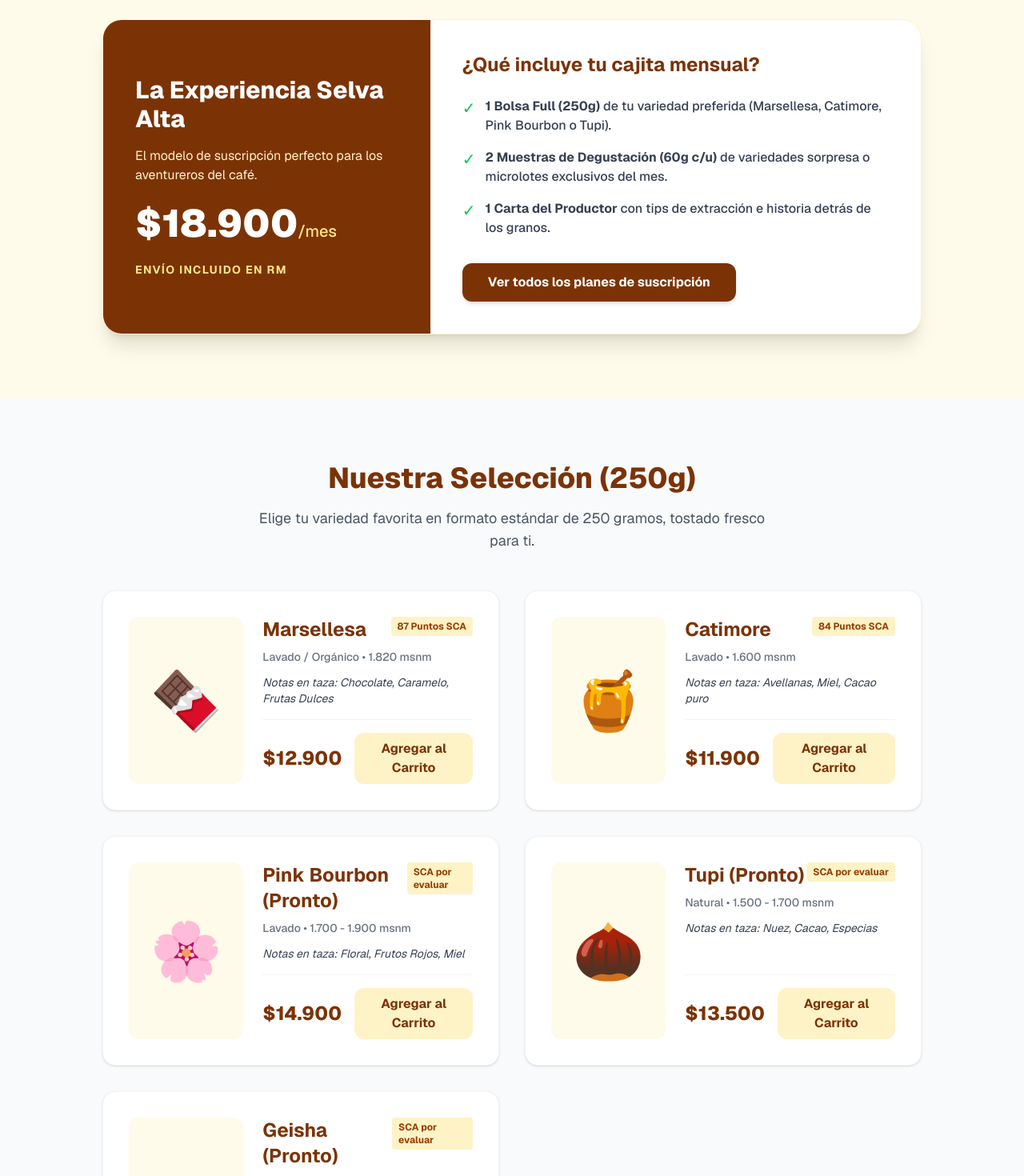
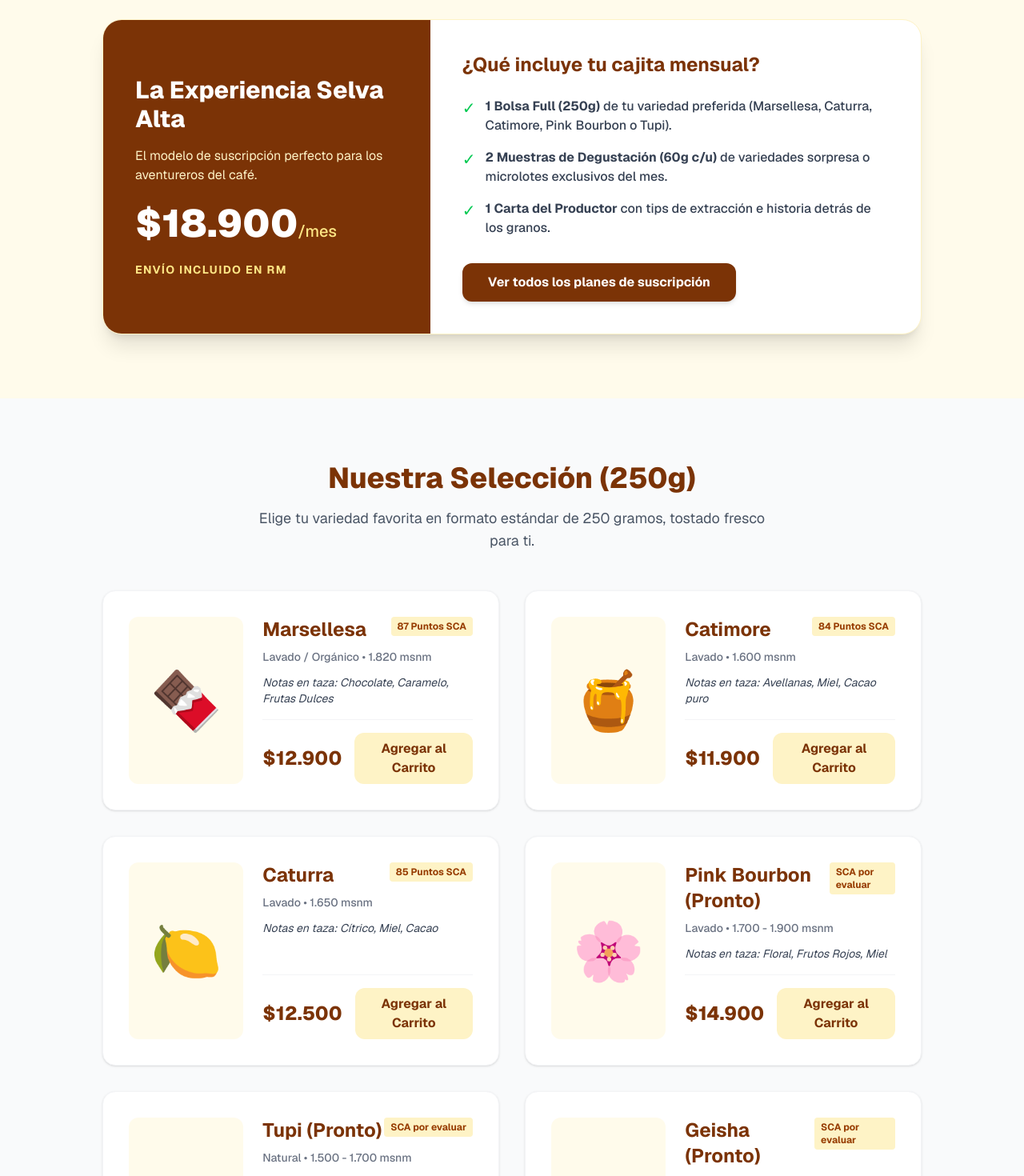
Before and after one commit to Pipin333/tastychile, a Next.js app: page /club in a window 1280 px wide. Shown: the part 460-1930 px from the top of the page at 80% size. Built offline with nearby package versions, Linux system fonts and the light colour scheme.

Commit message:
feat: add Caturra variety across b2c and b2b in dev

```diff
--- a/src/app/b2b/page.tsx
+++ b/src/app/b2b/page.tsx
@@ -19,13 +19,22 @@ export default function Home() {
       tastingNotes: ["🍫 Chocolate", "🍬 Caramelo", "🍒 Frutas Dulces"]
     },
     {
-      name: "Catimore",
+      name: "Pronto: Catimore",
       points: "84 Puntos SCA",
       description: "Un perfil dulce y balanceado con un cuerpo cremoso. Este lote lavado a 1.600 msnm resalta por sus notas ricas que recuerdan a postres clásicos. Una opción sumamente versátil y perfecta tanto para espresso como para filtrados suaves diarios.",
       origin: "Huánuco, Perú",
       altitude: "1.600 msnm",
       process: "Lavado",
       tastingNotes: ["🍯 Miel", "🌰 Avellanas", "🍫 Cacao puro"]
+    },
+    {
+      name: "Caturra",
+      points: "85 Puntos SCA",
+      description: "Un clásico sudamericano conocido por su acidez brillante y cuerpo medio. Este perfil lavado ofrece notas vibrantes y un dulzor prolongado.",
+      origin: "Alta Amazonía",
+      altitude: "1.650 msnm",
+      process: "Lavado",
+      tastingNotes: ["🍋 Cítrico", "🍯 Miel", "🍫 Cacao"]
     },
     {
       name: "Pronto: Pink Bourbon",
--- a/src/app/club/page.tsx
+++ b/src/app/club/page.tsx
@@ -6,8 +6,7 @@ import { addContactToWaitlist } from '@/app/actions';
 
 const coffees = [
   { id: 'marsellesa', name: 'Marsellesa', notes: 'Chocolate, Caramelo, Frutas Dulces', process: 'Lavado / Orgánico', points: '87 Puntos SCA', price: 12900, emoji: '🍫', alt: '1.820 msnm' },
-  { id: 'catimore', name: 'Catimore', notes: 'Avellanas, Miel, Cacao puro', process: 'Lavado', points: '84 Puntos SCA', price: 11900, emoji: '🍯', alt: '1.600 msnm' },
-  { id: 'pink-bourbon', name: 'Pink Bourbon (Pronto)', notes: 'Floral, Frutos Rojos, Miel', process: 'Lavado', points: 'SCA por evaluar', price: 14900, emoji: '🌸', alt: '1.700 - 1.900 msnm' },
+  { id: 'catimore', name: 'Catimore', notes: 'Avellanas, Miel, Cacao puro', process: 'Lavado', points: '84 Puntos SCA', price: 11900, emoji: '🍯', alt: '1.600 msnm' },    { id: 'caturra', name: 'Caturra', notes: 'Cítrico, Miel, Cacao', process: 'Lavado', points: '85 Puntos SCA', price: 12500, emoji: '🍋', alt: '1.650 msnm' },  { id: 'pink-bourbon', name: 'Pink Bourbon (Pronto)', notes: 'Floral, Frutos Rojos, Miel', process: 'Lavado', points: 'SCA por evaluar', price: 14900, emoji: '🌸', alt: '1.700 - 1.900 msnm' },
   { id: 'tupi', name: 'Tupi (Pronto)', notes: 'Nuez, Cacao, Especias', process: 'Natural', points: 'SCA por evaluar', price: 13500, emoji: '🌰', alt: '1.500 - 1.700 msnm' },
   { id: 'geisha', name: 'Geisha (Pronto)', notes: 'Jazmín, Bergamota, Fruta Tropical', process: 'Lavado', points: 'SCA por evaluar', price: 19900, emoji: '🌺', alt: '1.850+ msnm' },
 ];
@@ -73,7 +72,7 @@ export default function Club() {
               <ul className="space-y-4 mb-8">
                 <li className="flex items-start">
                   <span className="text-green-500 mr-3 text-xl">✓</span>
-                  <p className="text-gray-700 font-medium"><strong>1 Bolsa Full (250g)</strong> de tu variedad preferida (Marsellesa, Catimore, Pink Bourbon o Tupi).</p>
+                    <p className="text-gray-700 font-medium"><strong>1 Bolsa Full (250g)</strong> de tu variedad preferida (Marsellesa, Caturra, Catimore, Pink Bourbon o Tupi).</p>
                 </li>
                 <li className="flex items-start">
                   <span className="text-green-500 mr-3 text-xl">✓</span>
--- a/src/app/club/suscripciones/page.tsx
+++ b/src/app/club/suscripciones/page.tsx
@@ -130,7 +130,7 @@ export default function SuscripcionesPage() {
           <div className="space-y-6">
             <div className="bg-gray-50 p-6 rounded-2xl">
               <h4 className="text-lg font-bold text-gray-900 mb-2">¿Puedo cambiar mi variedad mes a mes?</h4>
-              <p className="text-gray-600">¡Por supuesto! Desde tu panel podrás cambiar la bolsa principal de 250g antes del día 5 de cada mes para probar toda nuestra rotación (Marsellesa, Catimore, Pink Bourbon, etc).</p>
+                <p className="text-gray-600">¡Por supuesto! Desde tu panel podrás cambiar la bolsa principal de 250g antes del día 5 de cada mes para probar toda nuestra rotación (Marsellesa, Caturra, Catimore, Pink Bourbon, etc).</p>
             </div>
             <div className="bg-gray-50 p-6 rounded-2xl">
               <h4 className="text-lg font-bold text-gray-900 mb-2">¿Cómo funcionan los envíos?</h4>
```
